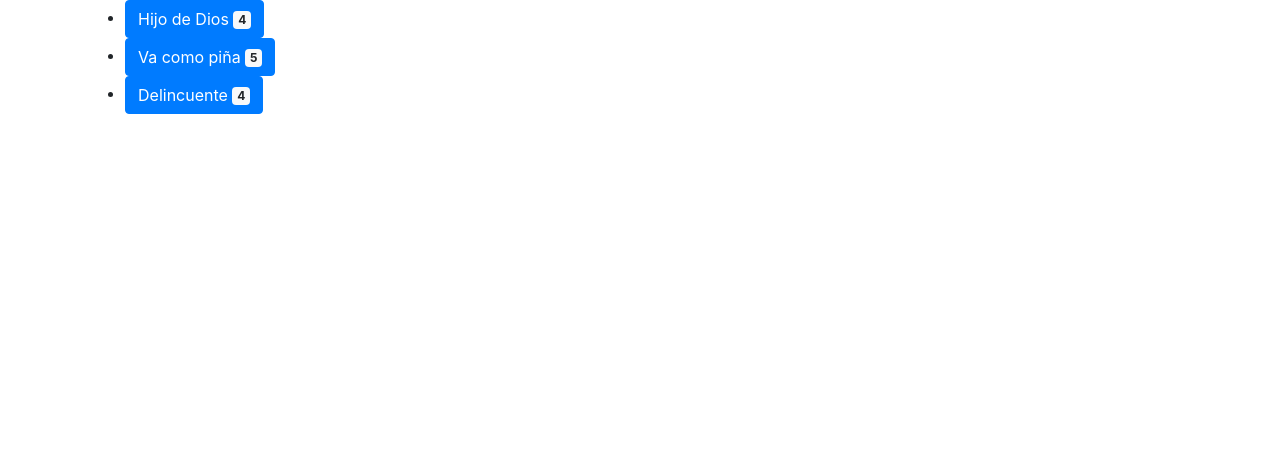
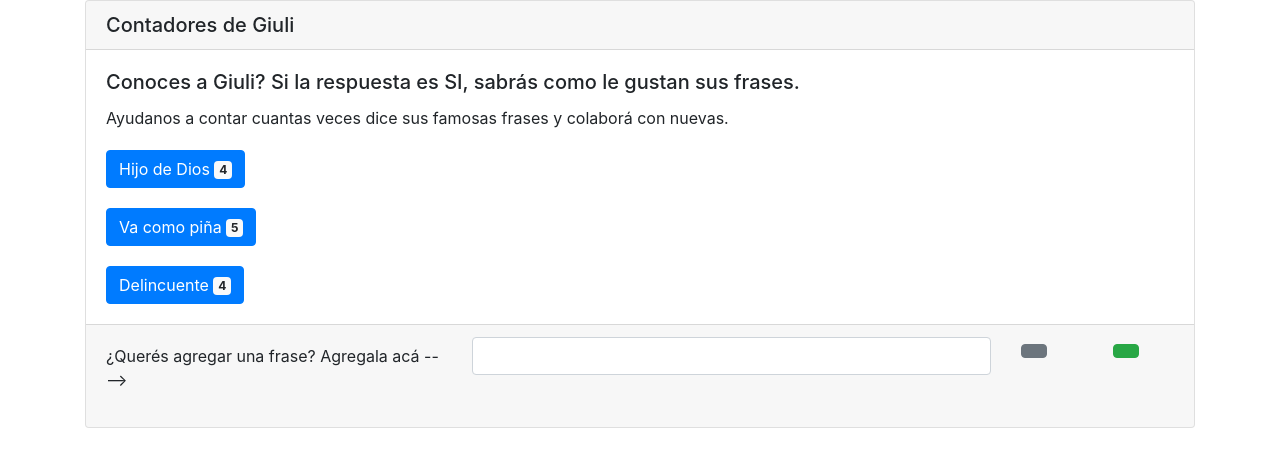
Before and after one commit to marcosfrank/ContadoresGiuli, an Angular app: page / in a window 1280 px wide. Shown: the top 466 px of the page. Built offline with nearby package versions, Linux system fonts and the light colour scheme.

Commit message:
Se agrego el componente para agregar etiquetas. Se mejoro la interfaz gráfica

```diff
--- a/src/app/app.module.ts
+++ b/src/app/app.module.ts
@@ -8,13 +8,15 @@ import { AppComponent } from './app.component';
 import { EtiquetaContadoraComponent } from './etiqueta-contadora/etiqueta-contadora.component';
 import { ListaEtiquetasContadorasComponent } from './lista-etiquetas-contadoras/lista-etiquetas-contadoras.component';
 import { EtiquetasContadorasService } from './etiquetas-contadoras.service';
+import { EtiquetaContadoraAddComponent } from './etiqueta-contadora-add/etiqueta-contadora-add.component';
 
 
 @NgModule({
   declarations: [
     AppComponent,
     EtiquetaContadoraComponent,
-    ListaEtiquetasContadorasComponent
+    ListaEtiquetasContadorasComponent,
+    EtiquetaContadoraAddComponent
   ],
   imports: [
     BrowserModule,
--- /dev/null
+++ b/src/app/etiqueta-contadora-add/etiqueta-contadora-add.component.html
@@ -0,0 +1,14 @@
+<form>
+  <div class="form-group row">
+    <label for="fraseInput" class="col-lg-4 col-form-label">¿Querés agregar una frase? Agregala acá ----></label>
+    <div class="col-lg-6">
+        <input type="text" class="form-control" id="fraseInput">
+    </div>
+    <div class="col-lg-1">
+      <button type="button" class="btn btn-secondary"></button>
+    </div>
+    <div class="col-lg-1">
+        <button type="button" class="btn btn-success"></button>
+    </div>
+  </div>
+</form>
--- /dev/null
+++ b/src/app/etiqueta-contadora-add/etiqueta-contadora-add.component.ts
@@ -0,0 +1,15 @@
+import { Component, OnInit } from '@angular/core';
+
+@Component({
+  selector: 'cg-etiqueta-contadora-add',
+  templateUrl: './etiqueta-contadora-add.component.html',
+  styleUrls: ['./etiqueta-contadora-add.component.css']
+})
+export class EtiquetaContadoraAddComponent implements OnInit {
+
+  constructor() { }
+
+  ngOnInit() {
+  }
+
+}
--- a/src/app/lista-etiquetas-contadoras/lista-etiquetas-contadoras.component.html
+++ b/src/app/lista-etiquetas-contadoras/lista-etiquetas-contadoras.component.html
@@ -1,5 +1,15 @@
-<ul>
-    <li *ngFor="let ec of etiquetas">
-      <cg-etiqueta-contadora frase={{ec.frase}} cantidad={{ec.cantidad}} id={{ec.id}}></cg-etiqueta-contadora>
-    </li>
-</ul>
+<div class="card">
+    <h5 class="card-header">Contadores de Giuli</h5>
+    <div class="card-body">
+      <h5 class="card-title">Conoces a Giuli? Si la respuesta es SI, sabrás como le gustan sus frases.</h5>
+      <p class="card-text">Ayudanos a contar cuantas veces dice sus famosas frases y colaborá con nuevas.</p>
+      <div class="row" *ngFor="let ec of etiquetas" style="margin-top:20px">
+          <div class="col-lg-12">
+              <cg-etiqueta-contadora frase={{ec.frase}} cantidad={{ec.cantidad}} id={{ec.id}}></cg-etiqueta-contadora>
+          </div>
+        </div>
+    </div>
+    <div class="card-footer">
+      <cg-etiqueta-contadora-add></cg-etiqueta-contadora-add>
+    </div>
+</div>
```
Also changed, not shown: src/app/etiqueta-contadora-add/etiqueta-contadora-add.component.css (added), 1 other file (tests, documents, lock files or other folders).
